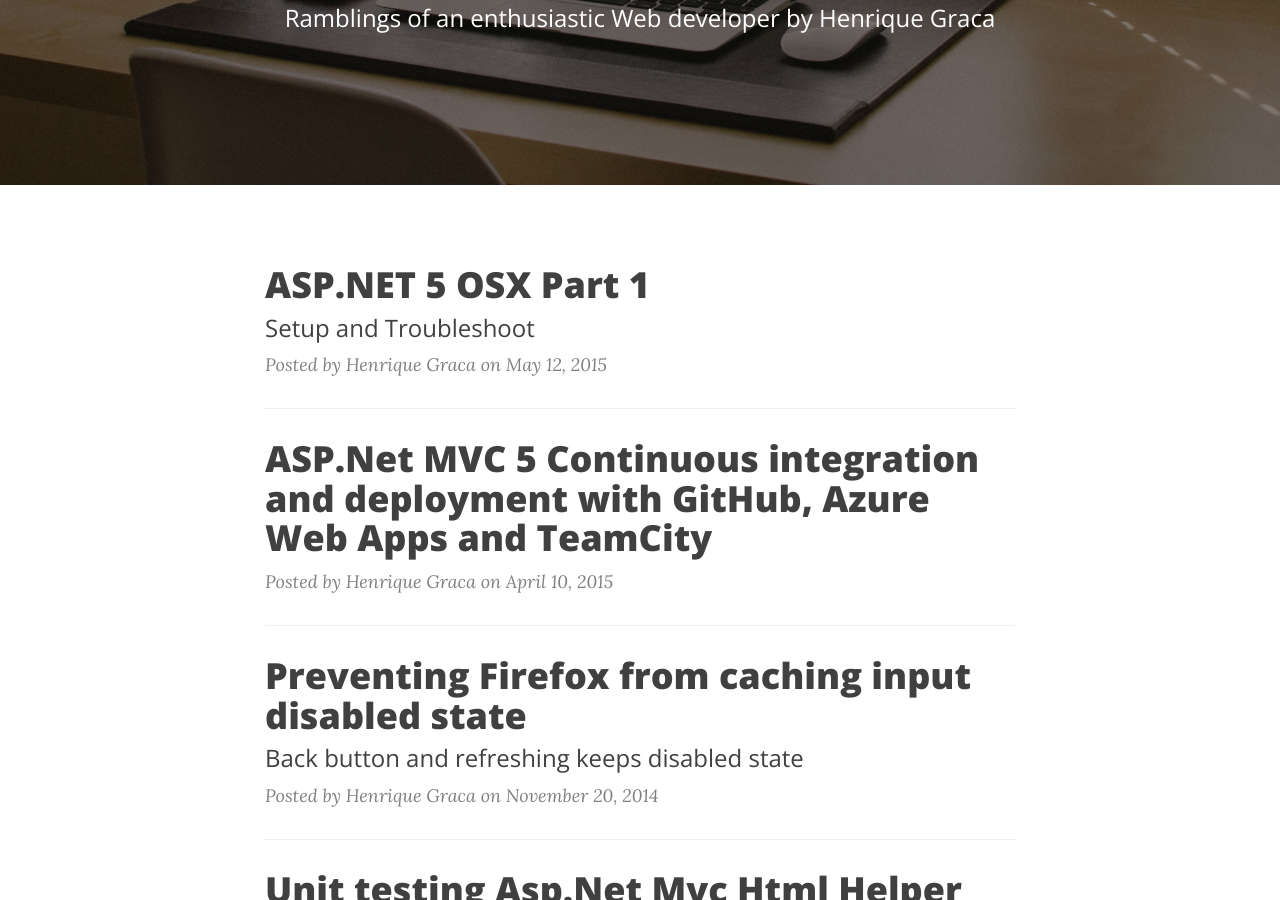
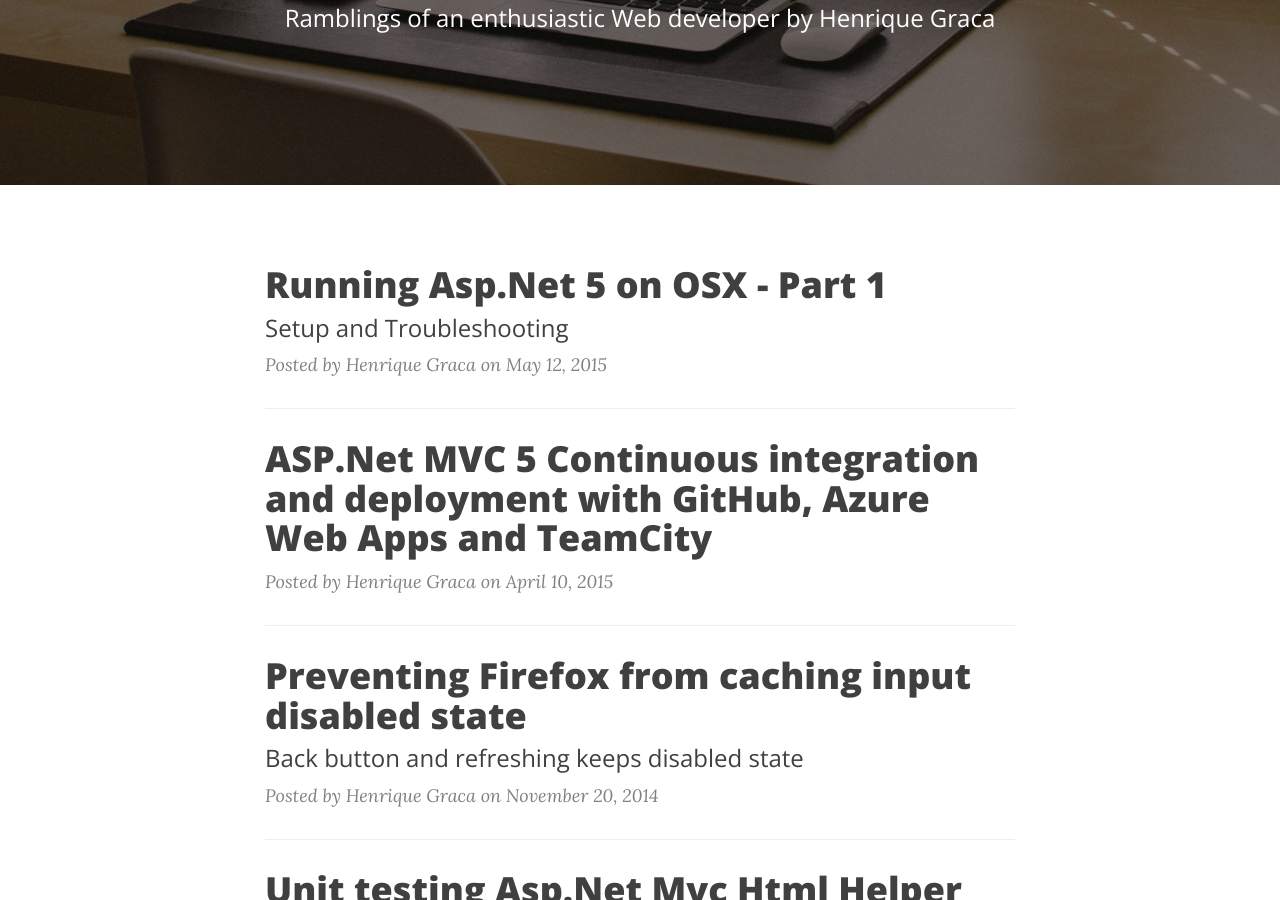
Before and after one commit to hjgraca/hjgraca.github.io-old, a Jekyll site: the page built from index.html, in a window 1280 px wide and 900 px high, scrolled down 359 px. Built offline with Jekyll 4.4.1, drawn with Linux system fonts in a browser that asks for light colours; nearby versions of some CDN libraries; the list of posts is cut into pages by our own code.

Commit message:
update title

```diff
--- a/_posts/2015-05-12-AspNet5-OSX-Setup-Troubleshoot.markdown
+++ b/_posts/2015-05-12-AspNet5-OSX-Setup-Troubleshoot.markdown
@@ -1,11 +1,11 @@
 ---
 layout:     post
-title:      "ASP.NET 5 OSX Part 1"
-subtitle:   "Setup and Troubleshoot"
+title:      "Running Asp.Net 5 on OSX - Part 1"
+subtitle:   "Setup and Troubleshooting"
 date:       2015-05-12 17:52:00
 author:     "Henrique Graca"
 header-img: "img/post-bg-04.jpg"
-description: "ASP.NET 5 on OSX - Part 1: Install and Troubleshoot"
+description: "Running Asp.Net 5 on OSX - Part 1: Install and Troubleshoot"
 ---
 In this blog post I'll share my experience with installing, running and troubleshooting Asp.Net 5 on OSX.
 
```
